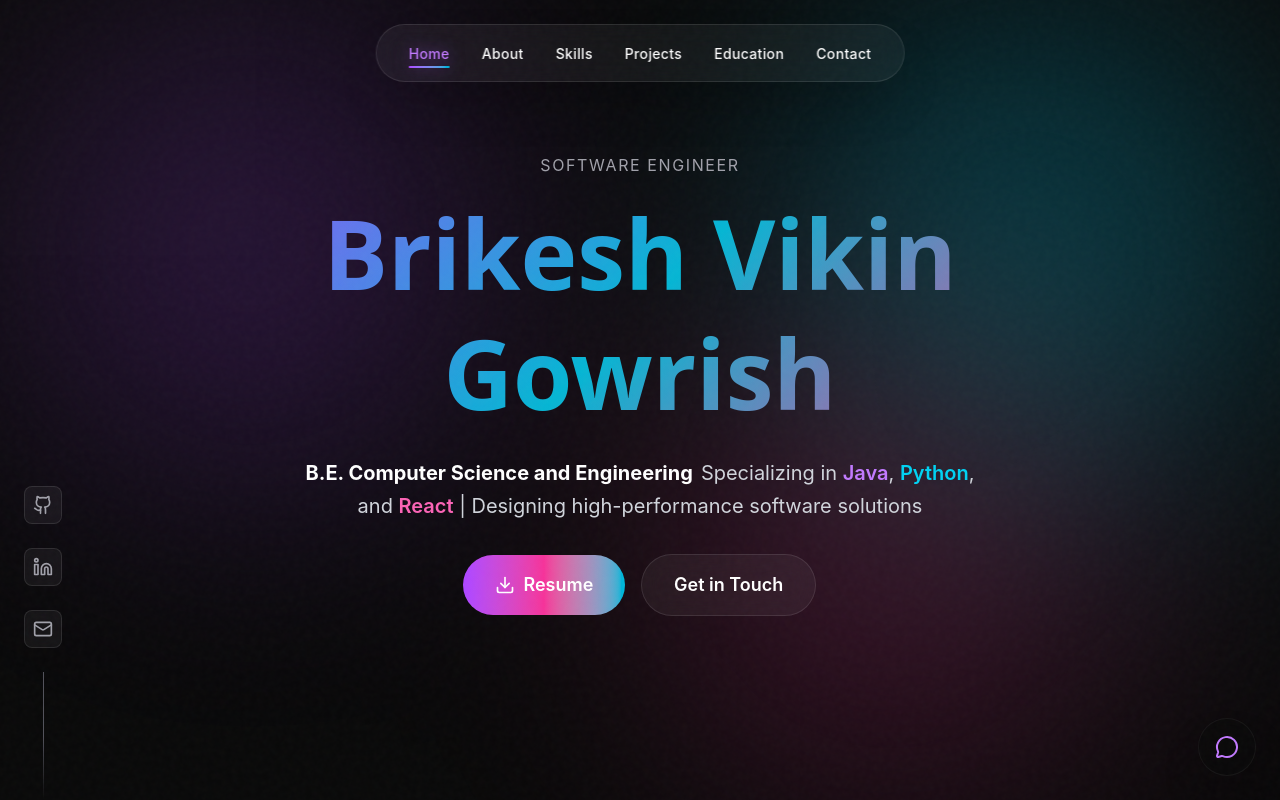
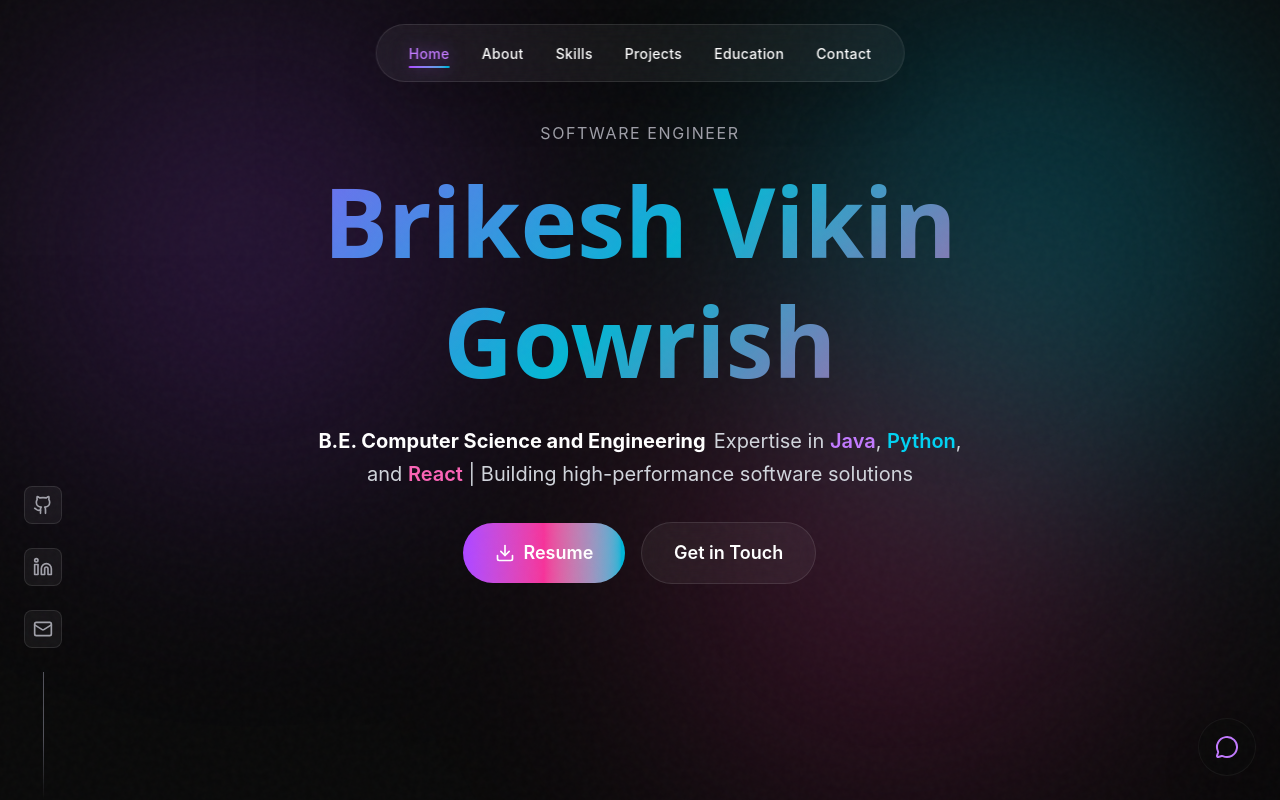
Before and after one commit to BrikeshG/Myportfolio, a React (Vite) app: page / in a window 1280 px wide. Shown: the top 800 px of the page. Built offline with nearby package versions, Linux system fonts and the light colour scheme.

Commit message:
Force layout sync with version tag

```diff
--- a/src/components/Hero.jsx
+++ b/src/components/Hero.jsx
@@ -95,13 +95,13 @@ export default function Hero() {
                             className="text-lg md:text-xl text-gray-300 mb-8 max-w-2xl mx-auto leading-relaxed flex flex-col md:block items-center"
                             variants={fadeInUp}
                         >
-                            <span className="text-white font-bold block mb-1 md:inline-block md:mb-0 md:mr-2">
+                            <div className="text-white font-bold block mb-1 md:inline-block md:mb-0 md:mr-2">
                                 {PERSONAL_INFO.degree.trim()}
-                            </span>
+                            </div>
                             <span className="inline-block md:inline">
-                                Specializing in <span className="text-purple-400 font-semibold">Java</span>,{' '}
+                                Expertise in <span className="text-purple-400 font-semibold">Java</span>,{' '}
                                 <span className="text-cyan-400 font-semibold">Python</span>, and{' '}
-                                <span className="text-pink-400 font-semibold">React</span> | Designing high-performance software solutions
+                                <span className="text-pink-400 font-semibold">React</span> | Building high-performance software solutions
                             </span>
                         </motion.div>
 
@@ -132,6 +132,7 @@ export default function Hero() {
                                 <div className="absolute inset-0 bg-gradient-to-r from-purple-500/10 to-cyan-500/10 opacity-0 group-hover:opacity-100 rounded-full transition-opacity duration-300"></div>
                             </motion.button>
                         </motion.div>
+                        <p className="text-[10px] text-gray-500/20 mt-12 opacity-0 hover:opacity-100 transition-opacity">v2.02.01</p>
                     </motion.div>
                 </div>
             </section>
```
